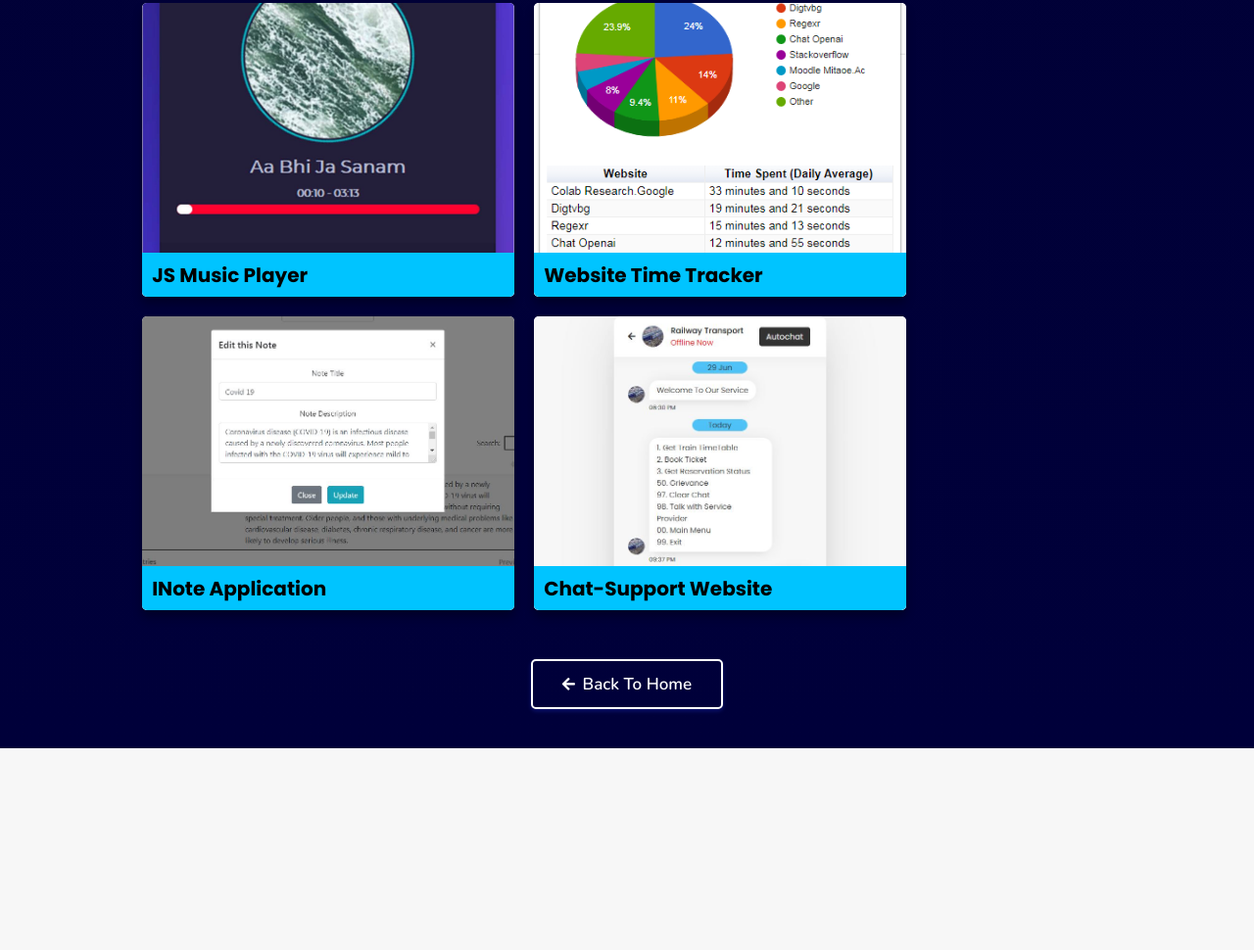
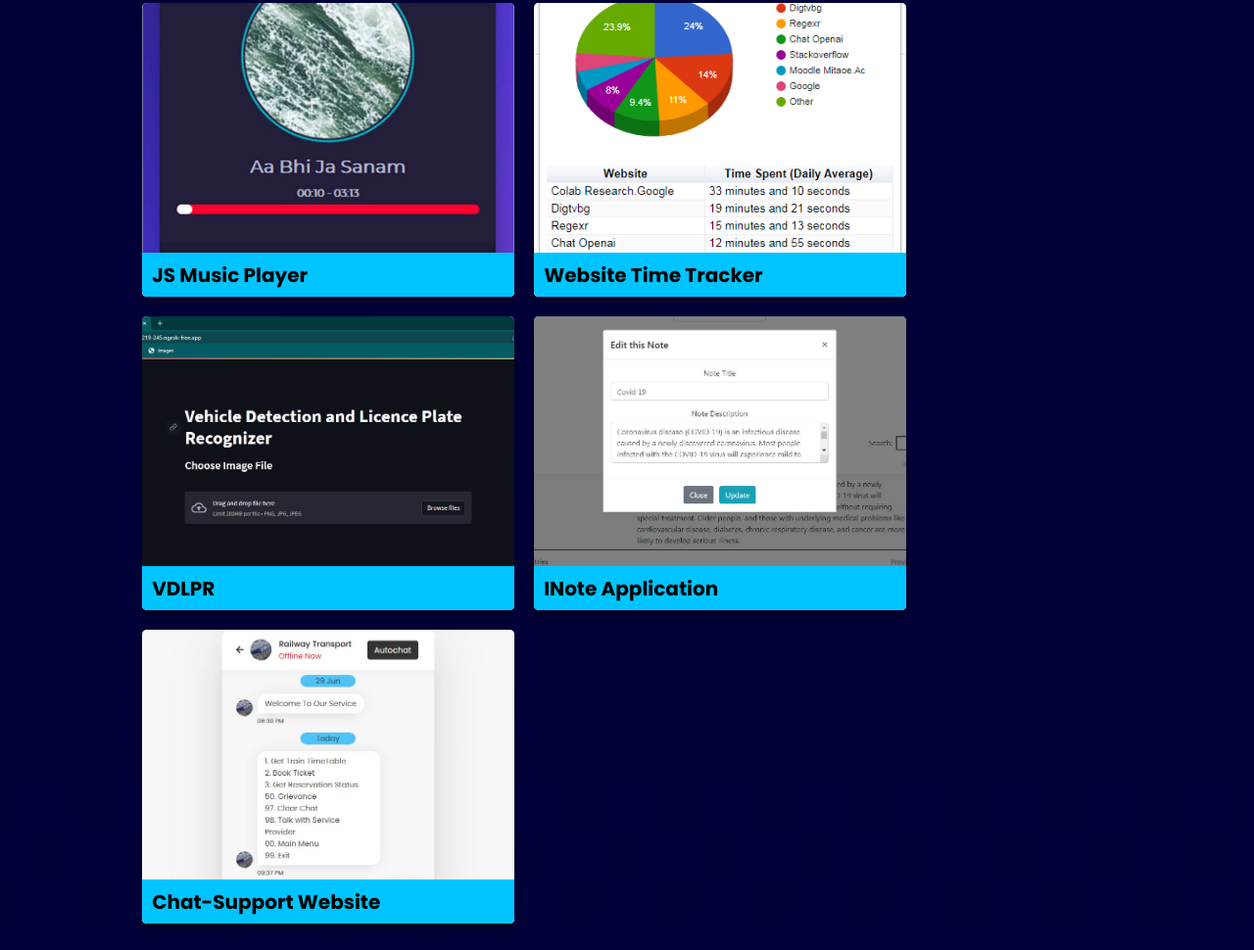
Before and after one commit to NotCoderBoy/web, a website: page projects/index.html in a window 1280 px wide. Shown: the part 547-1517 px from the top of the page at 98% size. Before the commit the page ends 1311 px from the top, so only its background shows below. Drawn offline with nearby package versions, Linux system fonts and the light colour scheme; files whose address does not match are found by name.

Commit message:
Update 3 files

```diff
--- a/projects/index.html
+++ b/projects/index.html
@@ -40,6 +40,7 @@
     <button class="btn" data-filter=".php">PHP</button>
     <button class="btn" data-filter=".js">JS</button>
     <button class="btn" data-filter=".extension">Extension</button>
+    <button class="btn" data-filter=".ml">Machine Learning</button>
   </div>
 
   <div class="box-container">
--- a/projects/projects.json
+++ b/projects/projects.json
@@ -40,6 +40,16 @@
     }
   },
   {
+    "name": "VDLPR",
+    "desc": "A computer vision project that aims to detect vehicles and recognize it's license plates.",
+    "image": "vdlpr",
+    "category": "ml",
+    "links": {
+      "view": "https://github.com/OmkarKanade/Vehicle-Detection-And-Plate-Recognition",
+      "code": "https://github.com/OmkarKanade/Vehicle-Detection-And-Plate-Recognition"
+    }
+  },
+  {
     "name": "iNote Application",
     "desc": "Anyone can add, update and delete notes. PHP and mySql for backend and Bootatrap-4 for frontend.",
     "image": "inote",
```
Also changed, not shown: assets/images/projects/vdlpr.png (added).
